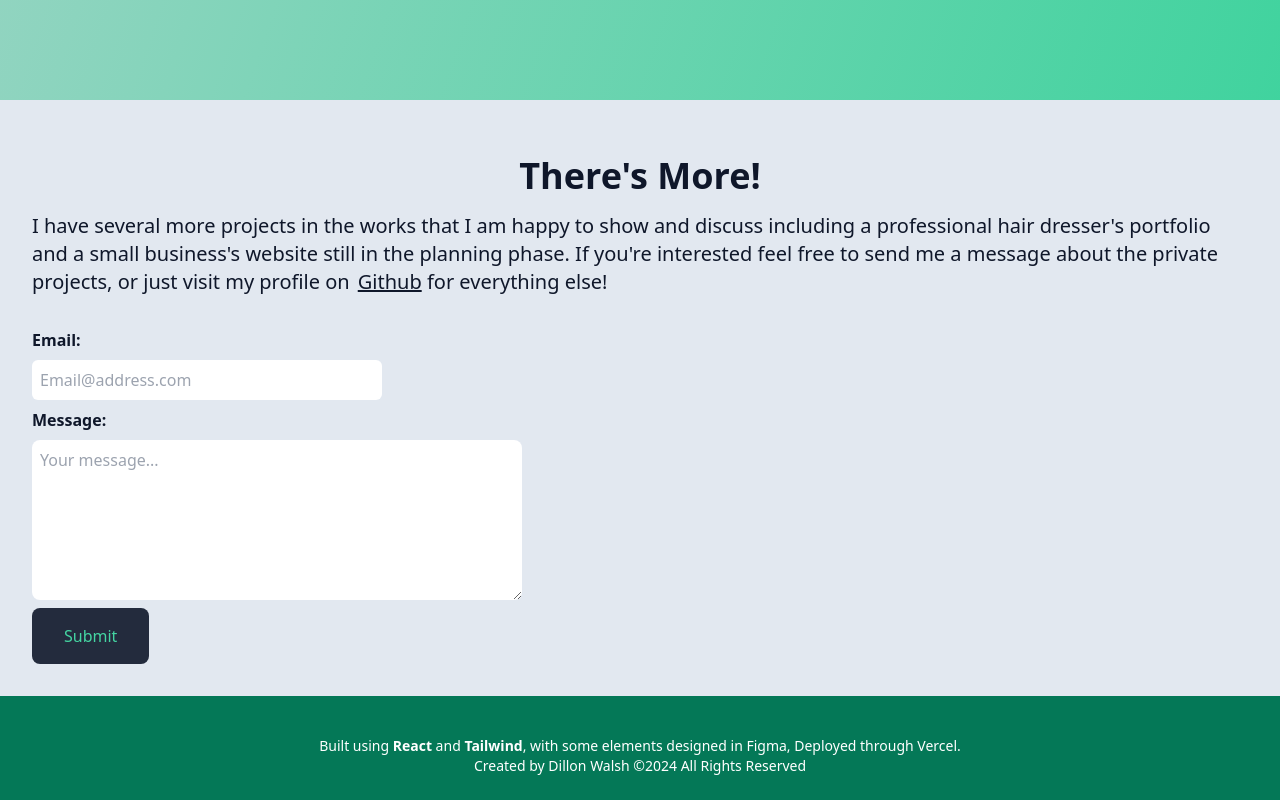
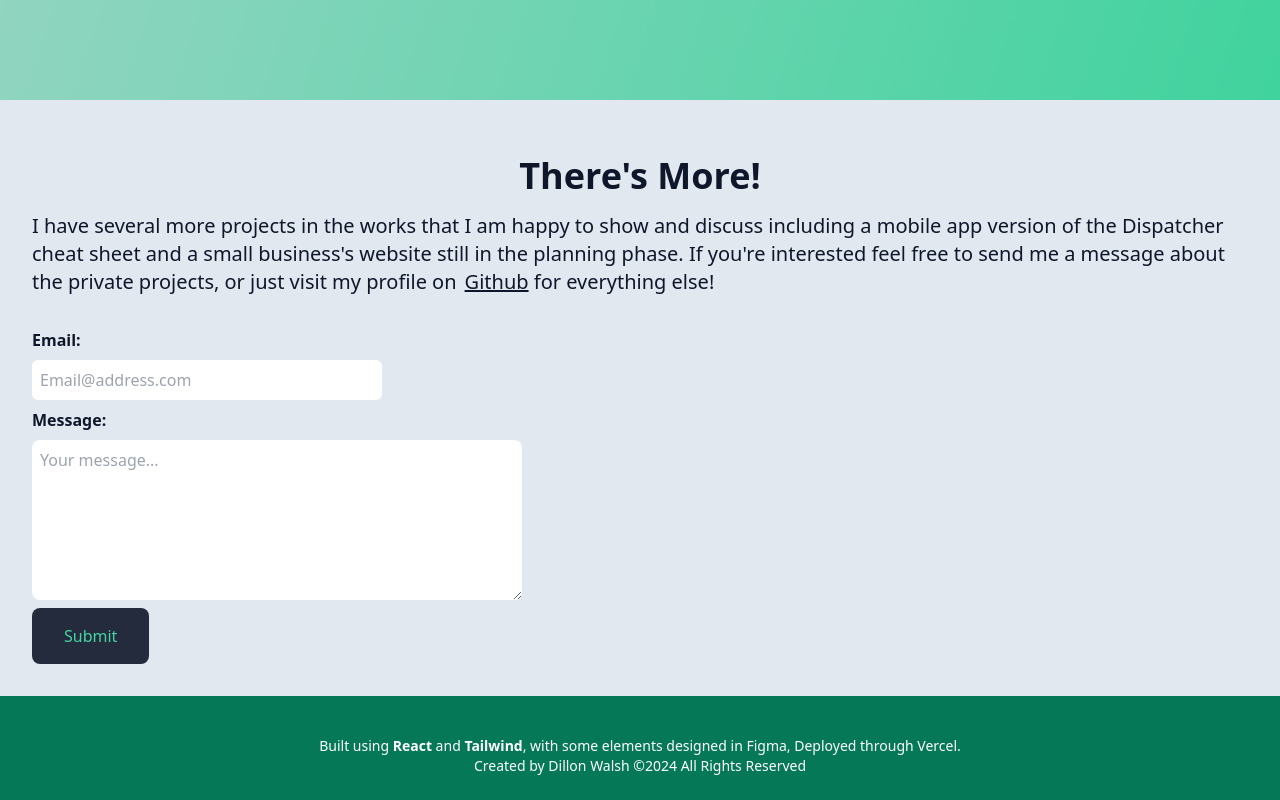
Before and after one commit to Dillonpw/DW-portfolio, a Next.js app: page / in a window 1280 px wide. Shown: the part 3258-4058 px from the top of the page. Built offline with nearby package versions, Linux system fonts and the light colour scheme.

Commit message:
updated in the works section

```diff
--- a/app/components/Images.jsx
+++ b/app/components/Images.jsx
@@ -37,6 +37,7 @@ const images = [
     description:
       "A simple but daily use Pomodoro Timer for productivity and time management consisting of an indicator, an active timer, two buttons and two inputs. Designed to take up very little desktop space and a basic UI to avoid being a distraction. The App loads quickly and begins counting on load, unless directed to reset and the allow for time adjustment.",
   },
+
 ];
 
 export default images;
--- a/app/components/moreInfo.jsx
+++ b/app/components/moreInfo.jsx
@@ -12,7 +12,7 @@ const MoreInfo = () => {
       <p className="m-4 text-center text-4xl font-bold">There&apos;s More!</p>
       <p className="mx-8 text-left text-xl">
         I have several more projects in the works that I am happy to show and
-        discuss including a professional hair dresser&apos;s portfolio and a
+        discuss including a mobile app version of the Dispatcher cheat sheet and a
         small business&apos;s website still in the planning phase. If
         you&apos;re interested feel free to send me a message about the private
         projects, or just visit my profile on
```
